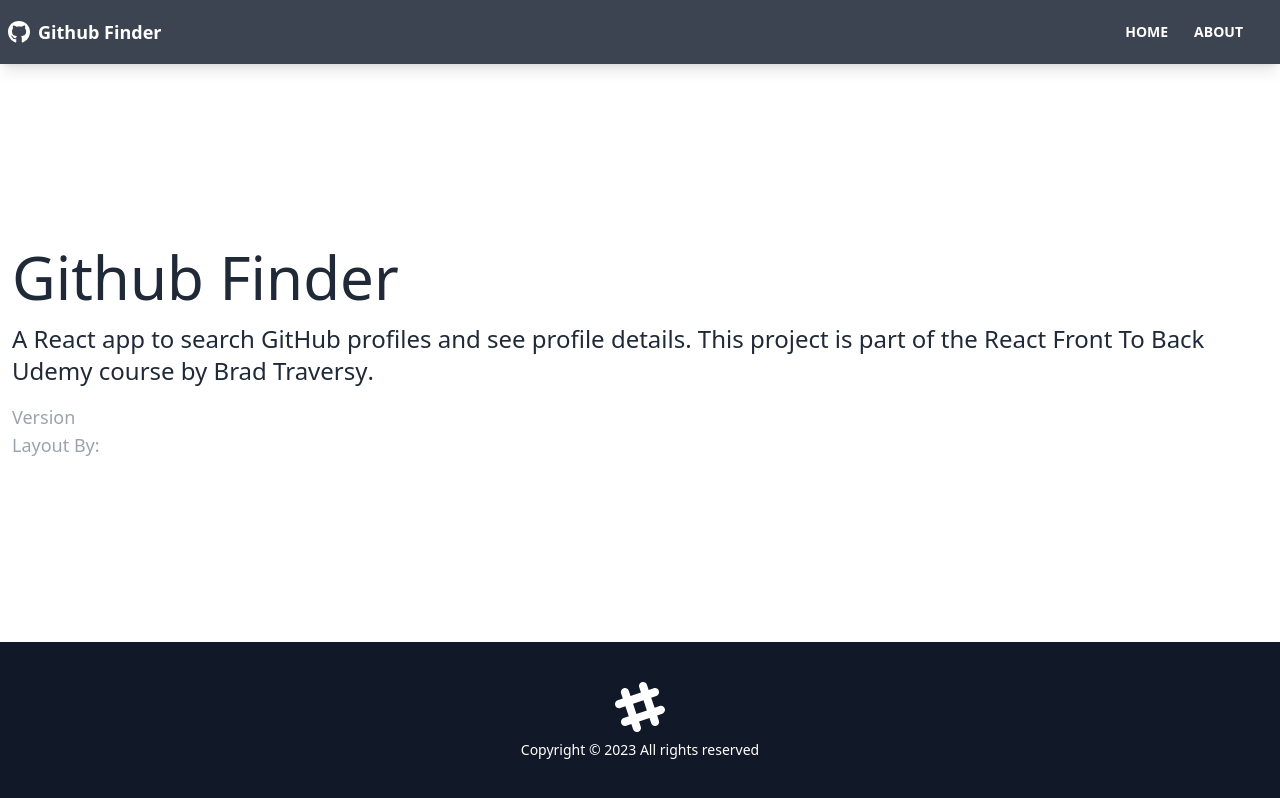
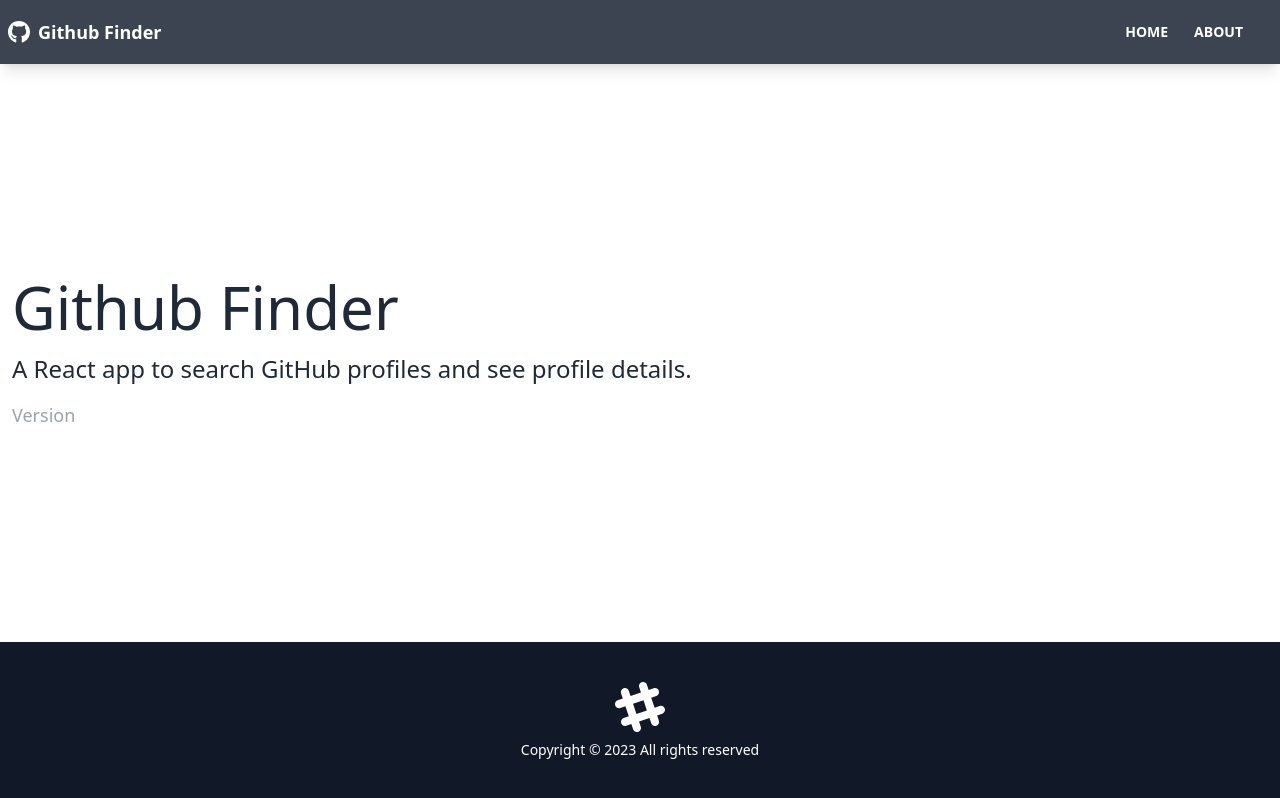
Before and after one commit to Nathan-Mulugeta/Github-finder, a React (Create React App) app: page /about in a window 1280 px wide. Built offline with nearby package versions, Linux system fonts and the light colour scheme.

Commit message:
Edited the about page content.

```diff
--- a/src/pages/About.jsx
+++ b/src/pages/About.jsx
@@ -3,29 +3,13 @@
     <>
       <h1 className="text-6xl mb-4">Github Finder</h1>
       <p className="mb-4 text-2xl font-light">
-        A React app to search GitHub profiles and see profile details. This
-        project is part of the
-        {
-          <a href="https://www.udemy.com/course/modern-react-front-to-back/">
-            {" "}
-            React Front To Back
-          </a>
-        }{" "}
-        Udemy course by
-        <strong>
-          <a href="https://traversymedia.com"> Brad Traversy</a>
-        </strong>
-        .
+        A React app to search GitHub profiles and see profile details.
+
       </p>
       <p className="text-lg text-gray-400">
         Version <span className="text-white">1.0.0</span>
       </p>
-      <p className="text-lg text-gray-400">
-        Layout By:{" "}
-        <a className="text-white" href="https://twitter.com/hassibmoddasser">
-          Hassib Moddasser
-        </a>
-      </p>
+
     </>
   );
 }
```
